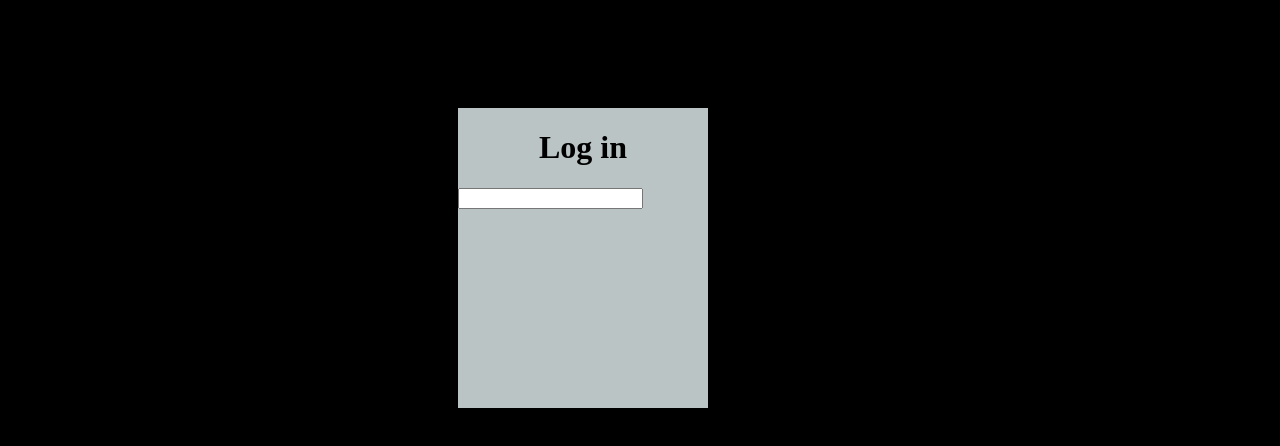
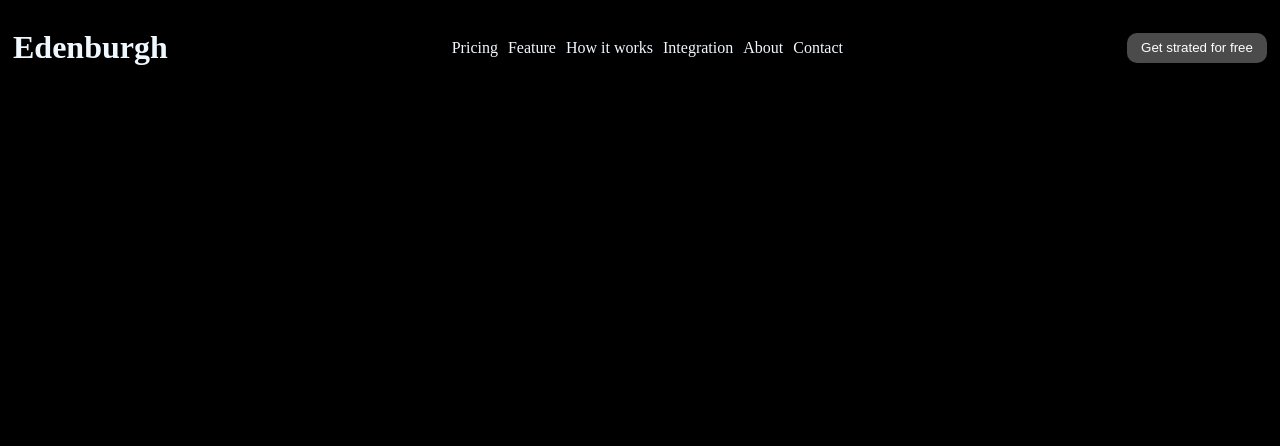
Before and after one commit to nourproacc-sys/website, a plain HTML site: page index.html in a window 1280 px wide. Drawn offline with Linux system fonts and the light colour scheme.

Commit message:
Update: Changed to new idea

```diff
--- a/index.html
+++ b/index.html
@@ -1,18 +1,41 @@
 <!DOCTYPE html>
 <html lang="en">
+
 <head>
     <meta charset="UTF-8">
     <meta name="viewport" content="width=device-width, initial-scale=1.0">
-    <title>My First Web Page</title>
+    <title>dispared attempt</title>
     <link rel="stylesheet" href="./style.css">
 </head>
+
 <body>
-    <div class="box">
-        <h1> Log in </h1>
-        <input type="text" id="username">
+    <!-- header  -->
+    <div class="navbar">
+
+        <div>
+            <h1> Edenburgh </h1>
+        </div>
+        <div class="paragraphs">
+            <p>Pricing</p>
+            <p>Feature</p>
+            <p>How it works</p>
+            <p>Integration</p>
+            <p>About</p>
+            <p>Contact</p>
+        </div>
+        <div>
+            <button> Get strated for free
+            </button>
+        </div>
     </div>
+    <!-- main part -->
+
+
+
+
 
 
 
 </body>
+
 </html>
--- a/style.css
+++ b/style.css
@@ -1,19 +1,30 @@
-body{
-    position: relative;
+body {
     background-color: black;
 }
-.box{
-    background-color: rgb(187, 196, 196);
-    height: 300px;
-    width: 250px;
-    position: absolute;
-    top: 100px;
-    left: 450px;
+
+.navbar {
+    color: aliceblue;
+    display: flex;
+    flex-direction: row;
+    justify-content: space-between;
+    align-items: center;
+    padding: 0px 5px 5px 5px;
 }
-h1{
-    text-align: center;
+
+.paragraphs {
+    display: flex;
+    flex-direction: row;
+    gap: 10px;
+
 }
-input{
-    position: absolute;
-    align-items: center;
+
+button {
+    height: 30px;
+    width: 140px;
+    border-radius: 10px;
+    background-color: rgb(76, 75, 75, 30);
+    color: white;
+    border: 2px;
+    border-color: black;
+
 }
```
